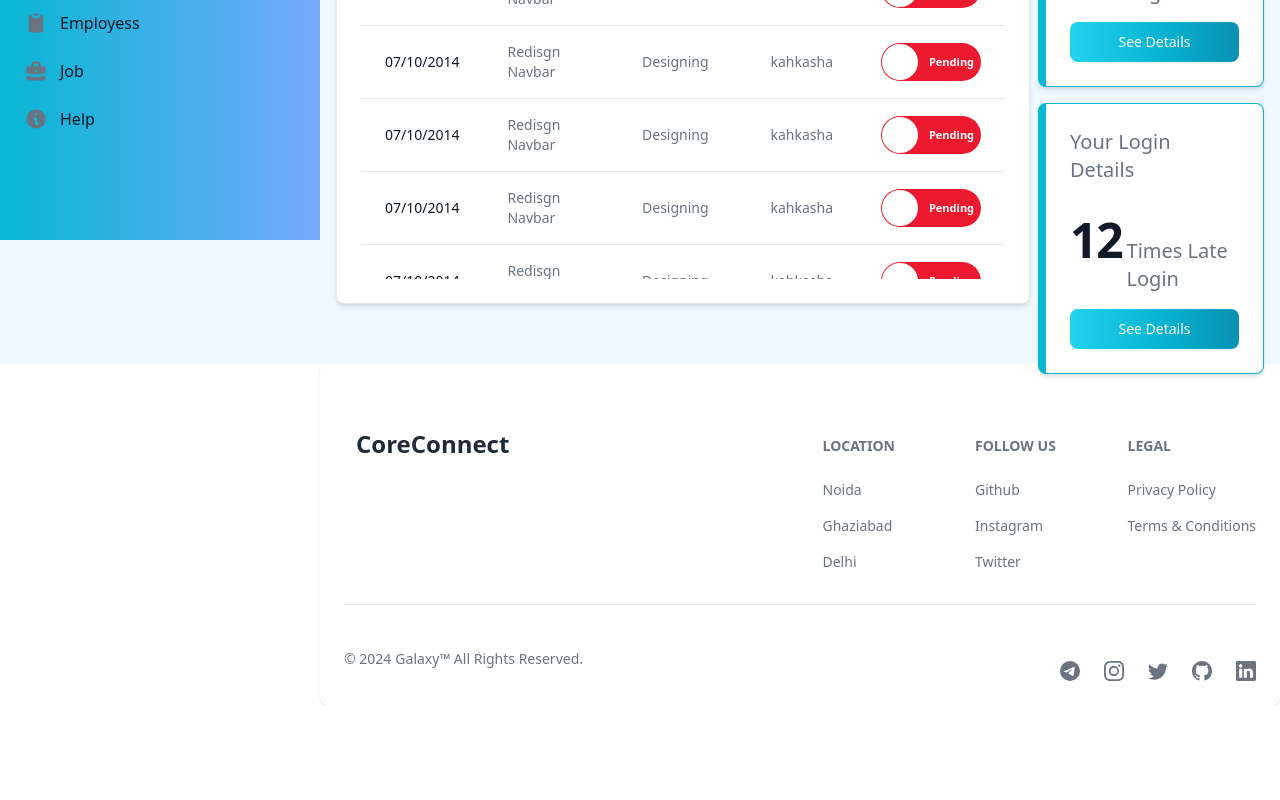
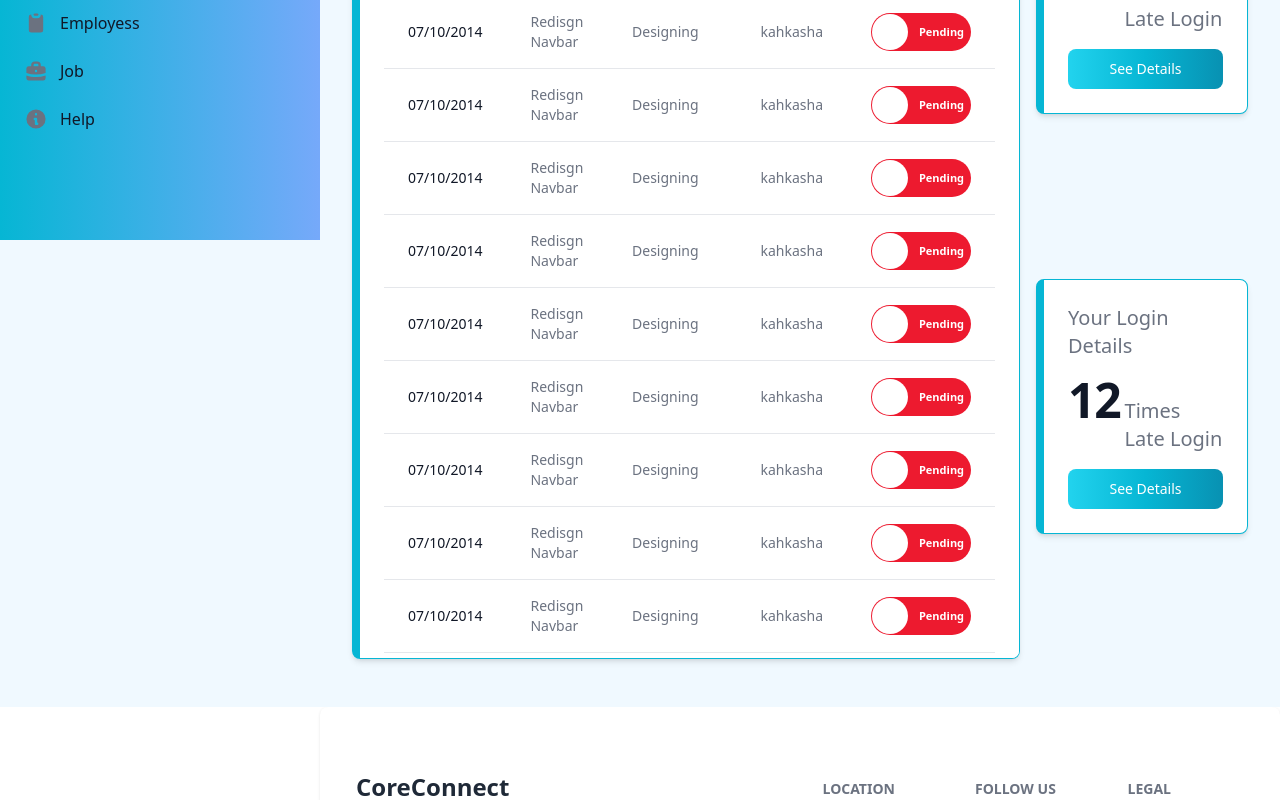
Before and after one commit to kahkasha17/CoreConnect-The-Employee-Management-System, a React (Vite) app in the folder FrontEnd/: page /AdminDashboard in a window 1280 px wide. Shown: the part 560-1360 px from the top of the page. Before the commit the page ends 1265 px from the top, so only its background shows below. Built offline with nearby package versions, Linux system fonts and the light colour scheme; a web font is replaced by a local one.

Commit message:
basic changes but important changes done

```diff
--- a/FrontEnd/src/Components/RequestList.jsx
+++ b/FrontEnd/src/Components/RequestList.jsx
@@ -6,7 +6,7 @@ const RequestList = () => {
     return (
       <>
       <Card className="max-w-sm border-l-8 border-cyan-500 ... ">
-        <h5 className="mb-4 text-xl font-medium text-gray-500 dark:text-gray-400">
+        <h5 className=" text-xl font-medium text-gray-500 dark:text-gray-400">
           Your Login Details
         </h5>
         <div className="flex items-baseline text-gray-900 dark:text-white">
@@ -18,19 +18,7 @@ const RequestList = () => {
 
         <Buttons name="See Details"/>
       </Card>
-      <Card className="max-w-sm border-l-8 border-cyan-500 ... mt-4 ">
-        <h5 className="mb-4 text-xl font-medium text-gray-500 dark:text-gray-400">
-          Your Login Details
-        </h5>
-        <div className="flex items-baseline text-gray-900 dark:text-white">
-          <span className="text-5xl font-extrabold tracking-tight">12</span>
-          <span className="ml-1 text-xl font-normal text-gray-500 dark:text-gray-400">
-            Times Late Login
-          </span>
-        </div>
 
-        <Buttons name="See Details"/>
-      </Card>
     </>
       );
 }
--- a/FrontEnd/src/Components/Tasklist.jsx
+++ b/FrontEnd/src/Components/Tasklist.jsx
@@ -12,7 +12,7 @@ const Tasklist = () => {
 
 
   return (
-    <Card className="max-w-4xl  h-[61vh] overflow-y-auto">
+    <Card className="max-w-4xl mb-8  max-h-svh overflow-x-auto border-l-8 border-cyan-500">
       <div className="mb-4 flex items-center justify-between">
         <h5 className="text-xl font-bold leading-none text-gray-900 dark:text-white">
           Total Tasks
@@ -95,6 +95,61 @@ const Tasklist = () => {
               <ToggleSwitch/>
               </Table.Cell>
             </Table.Row>
+            <Table.Row className="bg-white dark:border-gray-700 dark:bg-gray-800">
+              <Table.Cell className="whitespace-nowrap font-medium text-gray-900 dark:text-white">
+                07/10/2014
+              </Table.Cell>
+              <Table.Cell>Redisgn Navbar</Table.Cell>
+              <Table.Cell>Designing</Table.Cell>
+              <Table.Cell>kahkasha</Table.Cell>
+              <Table.Cell>
+              <ToggleSwitch/>
+              </Table.Cell>
+            </Table.Row>
+            <Table.Row className="bg-white dark:border-gray-700 dark:bg-gray-800">
+              <Table.Cell className="whitespace-nowrap font-medium text-gray-900 dark:text-white">
+                07/10/2014
+              </Table.Cell>
+              <Table.Cell>Redisgn Navbar</Table.Cell>
+              <Table.Cell>Designing</Table.Cell>
+              <Table.Cell>kahkasha</Table.Cell>
+              <Table.Cell>
+              <ToggleSwitch/>
+              </Table.Cell>
+            </Table.Row>
+            <Table.Row className="bg-white dark:border-gray-700 dark:bg-gray-800">
+              <Table.Cell className="whitespace-nowrap font-medium text-gray-900 dark:text-white">
+                07/10/2014
+              </Table.Cell>
+              <Table.Cell>Redisgn Navbar</Table.Cell>
+              <Table.Cell>Designing</Table.Cell>
+              <Table.Cell>kahkasha</Table.Cell>
+              <Table.Cell>
+              <ToggleSwitch/>
+              </Table.Cell>
+            </Table.Row>
+            <Table.Row className="bg-white dark:border-gray-700 dark:bg-gray-800">
+              <Table.Cell className="whitespace-nowrap font-medium text-gray-900 dark:text-white">
+                07/10/2014
+              </Table.Cell>
+              <Table.Cell>Redisgn Navbar</Table.Cell>
+              <Table.Cell>Designing</Table.Cell>
+              <Table.Cell>kahkasha</Table.Cell>
+              <Table.Cell>
+              <ToggleSwitch/>
+              </Table.Cell>
+            </Table.Row>
+            <Table.Row className="bg-white dark:border-gray-700 dark:bg-gray-800">
+              <Table.Cell className="whitespace-nowrap font-medium text-gray-900 dark:text-white">
+                07/10/2014
+              </Table.Cell>
+              <Table.Cell>Redisgn Navbar</Table.Cell>
+              <Table.Cell>Designing</Table.Cell>
+              <Table.Cell>kahkasha</Table.Cell>
+              <Table.Cell>
+              <ToggleSwitch/>
+              </Table.Cell>
+            </Table.Row>
           </Table.Body>
         </Table>
       </div>
--- a/FrontEnd/src/Pages/DashBoards/Admin/MainContent.jsx
+++ b/FrontEnd/src/Pages/DashBoards/Admin/MainContent.jsx
@@ -1,52 +1,51 @@
 import React from "react";
 import { UserdataCard } from "../../../Components/UserdataCard";
-import TaskCalendar from '../../../Components/TaskCalendar'
+import TaskCalendar from "../../../Components/TaskCalendar";
 import UpcomingEvent from "../../../Components/UpcomingEvent";
 import RequestList from "../../../Components/RequestList";
 import Tasklist from "../../../Components/Tasklist";
 
 export const MainContent = () => {
   return (
-    <>
-    <div className="h-screen ">
-      <div className="container mx-auto">
-        {/* First Row: Three Columns */}
-        <div className="grid grid-cols-1 md:grid-cols-4 gap-2">
-          {/* First Column (takes half the width on medium+ screens) */}
+    <div >
+      <div className="container mx-auto px-4">
+        {/* First Row */}
+        <div className="grid grid-cols-1 md:grid-cols-4 gap-4">
+          {/* First Column (50% width on medium+ screens) */}
           <div className="col-span-1 md:col-span-2">
             <UserdataCard />
           </div>
 
-          {/* Second Column (takes one-quarter width) */}
-          <div className="col-span-1 rounded-md">
-            <TaskCalendar/>
+          {/* Second and Third Columns (25% width each on medium+ screens) */}
+          <div className="col-span-1">
+            <TaskCalendar />
           </div>
-
-          {/* Third Column (takes one-quarter width) */}
-          <div className="col-span-1  rounded-md">
-           <UpcomingEvent/>
+          <div className="col-span-1">
+            <UpcomingEvent />
           </div>
         </div>
 
-        {/* Second Row: Two Columns, Adjusted Width */}
-        <div className="grid grid-cols-1 md:grid-cols-4 gap-2 mt-6 mb-6 ">
-          {/* First Column (takes 3/4 of width on medium+) */}
-          <div className="col-span-3 rounded-md">
-            <Tasklist/>
+        {/* Second Row */}
+        <div className="grid grid-cols-1 md:grid-cols-4 gap-4 mt-10">
+          {/* First Column (75% width on medium+ screens) */}
+          <div className="col-span-1 md:col-span-3">
+            <Tasklist />
           </div>
 
-          {/* Second Column (takes 1/4 of width on medium+) */}
-          <div className="col-span-1 rounded-md">
-            <RequestList/>
+          {/* Second Column (25% width on medium+ screens with 2 rows inside) */}
+          <div className="col-span-1 grid grid-rows-2 gap-2">
+            <div className="rounded-md mb-4">
+              <RequestList />
+            </div>
+            <div className="rounded-md mb-4">
+             <RequestList/>
+
+            </div>
           </div>
         </div>
       </div>
-
     </div>
-
-    </>
   );
 };
 
-
-export default MainContent
+export default MainContent;
```
